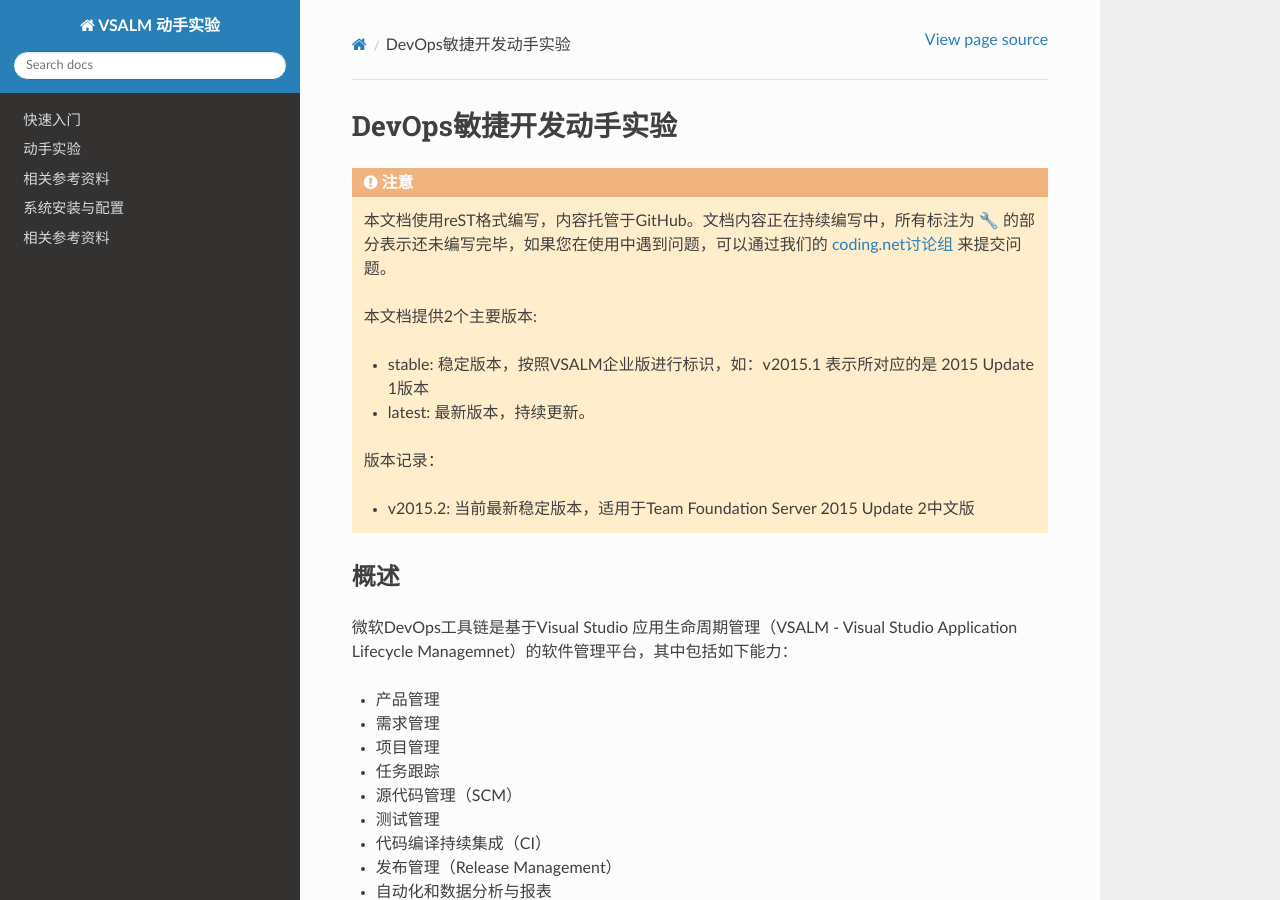
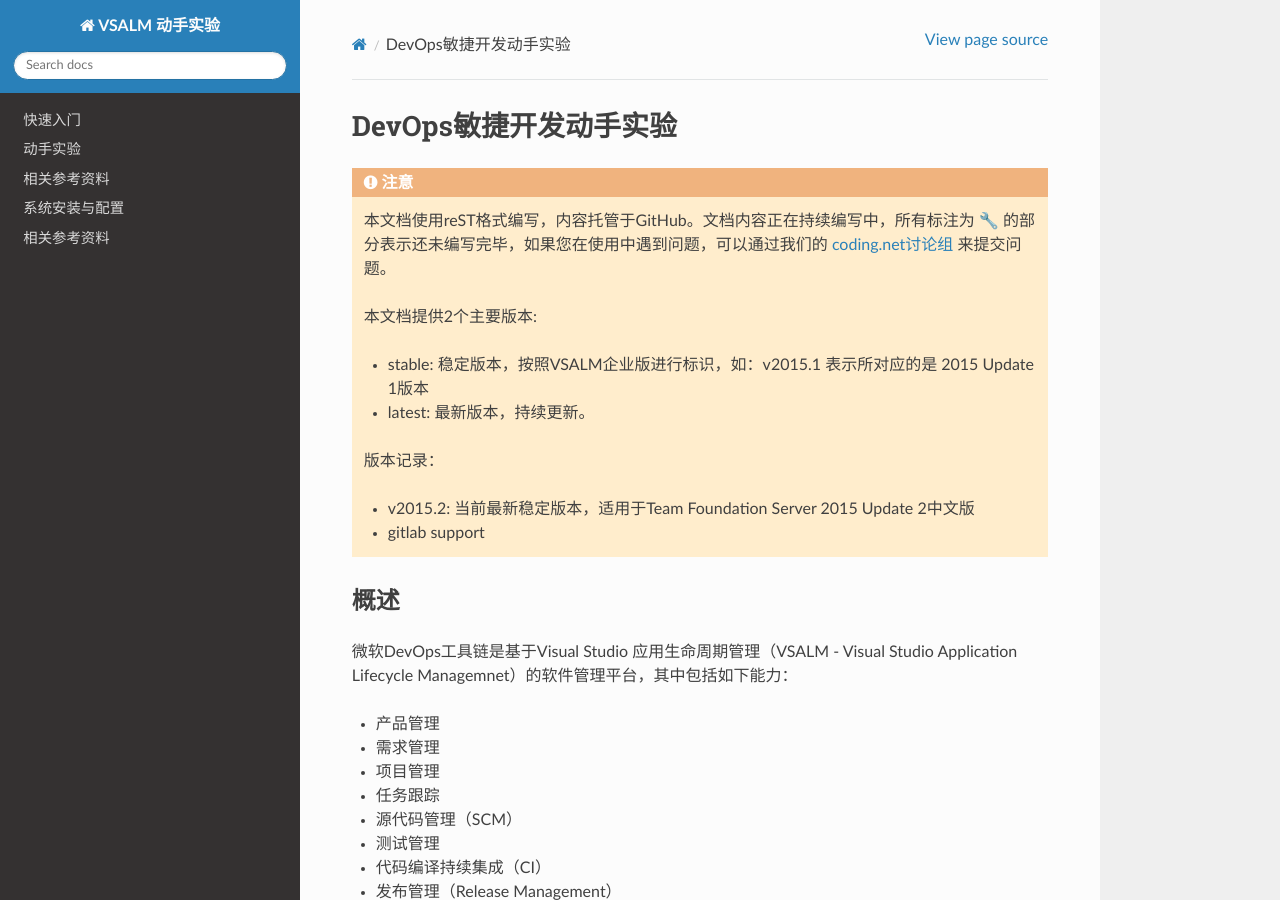
Before and after one commit to ups216/vsalm-hols, a Sphinx documentation site: the page built from docs/index.rst, in a window 1280 px wide and 900 px high. Built offline with Sphinx 7.4.7 and the Read the Docs theme 2.0.0, drawn with Linux system fonts in a browser that asks for light colours; pages that are not in the unit, such as notebooks, are missing from menus; the version number could not be read and is left out.

Commit message:
git lab support

```diff
--- a/docs/index.rst
+++ b/docs/index.rst
@@ -18,6 +18,7 @@
     版本记录：
 
     - v2015.2: 当前最新稳定版本，适用于Team Foundation Server 2015 Update 2中文版
+    - gitlab support
 
 
 概述
```
Also changed, not shown: README.md (+1 -0 lines).
